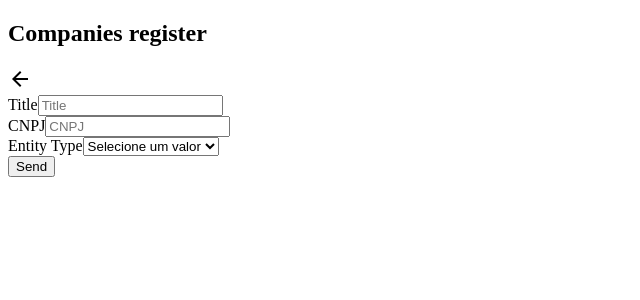
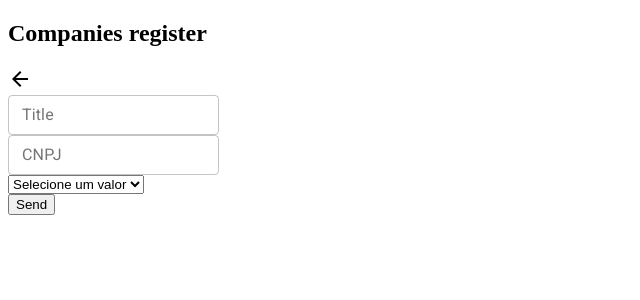
Before and after one commit to matheuszenker/react-crud, a React (Create React App) app: page / in a window 1280 px wide. Both pictures are taken after a click on the button "Add". Shown: the top 300 px of the page, without its empty margins (0-640 px from the left). Built offline with nearby package versions, Linux system fonts and the light colour scheme; data requests are answered from the project's data file; the HTML template or start-up script is replaced by a standard one.

Commit message:
Text and Number are now MaterialUI styled

```diff
--- a/src/components/Crud/components/Form/components/Input/index.js
+++ b/src/components/Crud/components/Form/components/Input/index.js
@@ -8,11 +8,11 @@ import Select from './select';
 const Input = ({ field }) => {
   switch (field.type) {
     case 'number':
-      return <Number placeholder={field.alias} name={field.column} />;
+      return <Number label={field.alias} name={field.column} />;
     case 'select':
       return <Select name={field.column} select={field.select} />;
     default:
-      return <Text placeholder={field.alias} name={field.column} />;
+      return <Text label={field.alias} name={field.column} />;
   }
 };
 
--- a/src/components/Crud/components/Form/components/Input/number.js
+++ b/src/components/Crud/components/Form/components/Input/number.js
@@ -1,15 +1,24 @@
 import React from 'react';
 import PropTypes from 'prop-types';
 
+import TextField from '@material-ui/core/TextField';
+
 // import { Container } from './styles';
 
-const Number = ({ placeholder, name }) => (
-  <input placeholder={placeholder} name={name} type="number" />
+const Number = ({ label, name }) => (
+  <TextField
+    id="outlined-basic"
+    label={label}
+    variant="outlined"
+    size="small"
+    name={name}
+    type="number"
+  />
 );
 
 Number.propTypes = {
   name: PropTypes.string.isRequired,
-  placeholder: PropTypes.string,
+  label: PropTypes.string,
 };
 
 export default Number;
--- a/src/components/Crud/components/Form/components/Input/text.js
+++ b/src/components/Crud/components/Form/components/Input/text.js
@@ -1,15 +1,22 @@
 import React from 'react';
 import PropTypes from 'prop-types';
 
+import TextField from '@material-ui/core/TextField';
 // import { Container } from './styles';
 
-const Text = ({ placeholder, name }) => (
-  <input placeholder={placeholder} name={name} />
+const Text = ({ label, name }) => (
+  <TextField
+    id="outlined-basic"
+    label={label}
+    variant="outlined"
+    size="small"
+    name={name}
+  />
 );
 
 Text.propTypes = {
   name: PropTypes.string.isRequired,
-  placeholder: PropTypes.string,
+  label: PropTypes.string,
 };
 
 export default Text;
--- a/src/components/Crud/components/Form/index.js
+++ b/src/components/Crud/components/Form/index.js
@@ -12,7 +12,6 @@ import Input from './components/Input';
 const Form = ({ handleForm, structure }) => {
   const fields = structure.map((field, index) => (
     <div key={index}>
-      <label>{field.alias}</label>
       <Input field={field} />
     </div>
   ));
```
